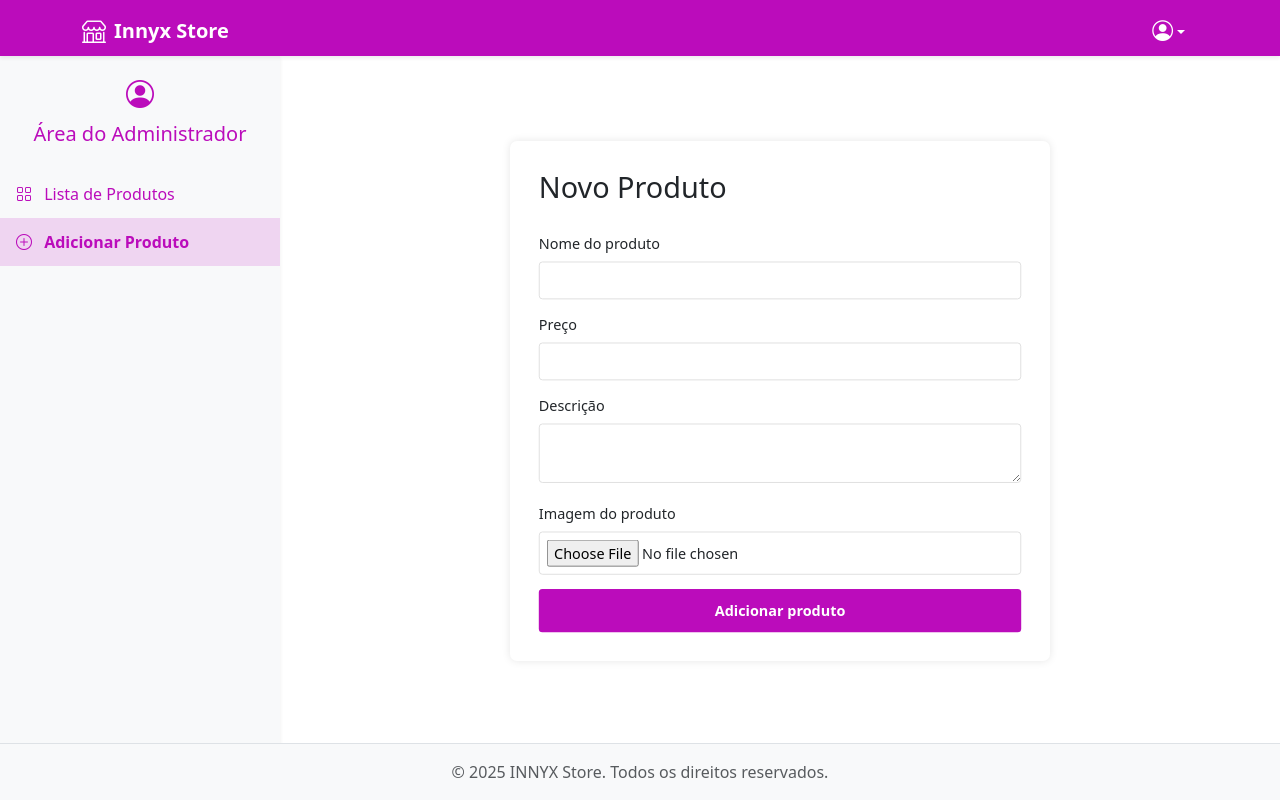
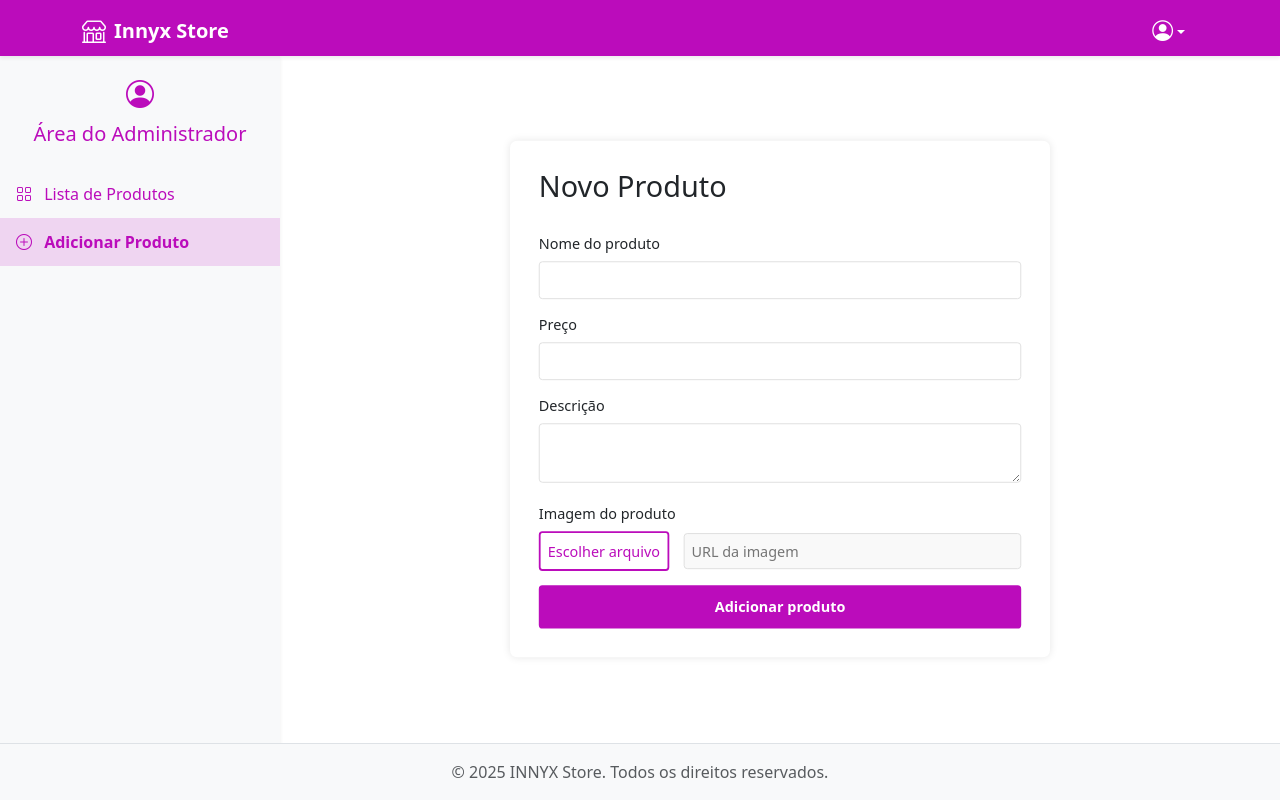
Before and after one commit to Daniel-da-Silva-Alves/Desafio-Front-end-INNYX, a Vue app: page /admin/products/add in a window 1280 px wide. Built offline with nearby package versions, Linux system fonts and the light colour scheme.

Commit message:
Atualização do estilo do botão de buscar arquivo
Atualização do estilo do botão de buscar arquivo

```diff
--- a/src/views/admin/AddProduct.vue
+++ b/src/views/admin/AddProduct.vue
@@ -35,12 +35,24 @@
 
         <div class="form-group">
           <label for="image">Imagem do produto</label>
+          <div class="file-input-container">
+            <button class="choose-file-btn" @click="triggerFileInput">Escolher arquivo</button>
             <input
               type="file"
               id="image"
               @change="handleFileChange"
+              ref="fileInput"
+              style="display: none;"
               required
             />
+            <input
+              type="text"
+              v-model="product.image"
+              placeholder="URL da imagem"
+              readonly
+              class="image-url"
+            />
+          </div>
         </div>
 
         <button type="submit" class="btn primary">Adicionar produto</button>
@@ -66,6 +78,7 @@ const product = ref({
 })
 
 const formattedPrice = ref('')
+const fileInput = ref<HTMLInputElement | null>(null)
 
 const formatPrice = (event: Event) => {
   const input = event.target as HTMLInputElement
@@ -78,15 +91,8 @@ const formatPrice = (event: Event) => {
 const handleFileChange = (event: Event) => {
   const file = (event.target as HTMLInputElement).files?.[0]
   if (file) {
-    uploadImage(file)
+    product.value.image = URL.createObjectURL(file) // Atualiza a URL da imagem
   }
-}
-
-const uploadImage = async (file: File) => {
-  // Implementar lógica de upload de imagem
-  // Exemplo: upload para um serviço de armazenamento e obter a URL da imagem
-  const imageUrl = await fakeUploadService(file)
-  product.value.image = imageUrl
 }
 
 const handleSubmit = () => {
@@ -94,13 +100,8 @@ const handleSubmit = () => {
   router.push('/admin/products')
 }
 
-// Função de upload fictícia para fins de exemplo
-const fakeUploadService = async (file: File) => {
-  return new Promise<string>((resolve) => {
-    setTimeout(() => {
-      resolve(URL.createObjectURL(file))
-    }, 1000)
-  })
+const triggerFileInput = () => {
+  fileInput.value?.click()
 }
 </script>
 
@@ -163,5 +164,37 @@ const fakeUploadService = async (file: File) => {
   .btn.primary:hover {
     filter: brightness(0.9); // Ajusta o brilho para escurecer a cor
   }
+
+  .file-input-container {
+    display: flex;
+    align-items: center;
+    gap: 1rem;
+  }
+
+  .choose-file-btn {
+    padding: 0.5rem;
+    background-color: transparent;
+    color: var(--primary-color);
+    border: 2px solid var(--primary-color);
+    border-radius: 4px;
+    cursor: pointer;
+    height: 100%; /* Garante que o botão tenha a mesma altura do campo de texto */
+    transition: background-color 0.3s, color 0.3s;
+  }
+
+  .choose-file-btn:hover {
+    background-color: var(--primary-color);
+    color: white;
+  }
+
+  .image-url {
+    flex: 1; /* Faz o campo de texto ocupar o espaço restante */
+    padding: 0.5rem;
+    border: 1px solid #ccc;
+    border-radius: 4px;
+    background-color: #f9f9f9;
+    cursor: not-allowed; /* Indica que o campo é somente leitura */
+    height: 100%; /* Garante que o campo de texto tenha a mesma altura do botão */
+  }
 }
 </style>
```
Lines whose indentation alone changed are shown as unchanged.
